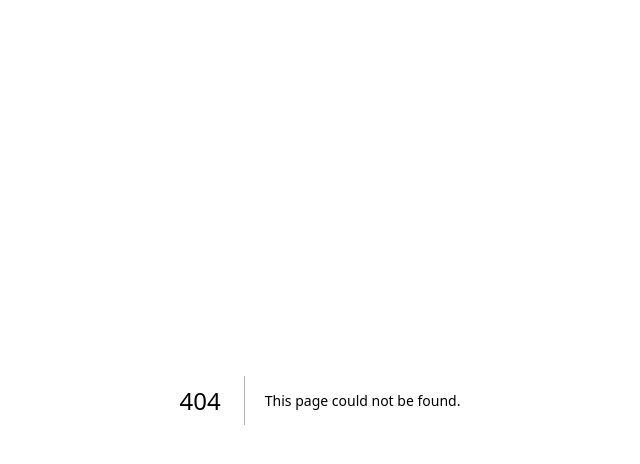
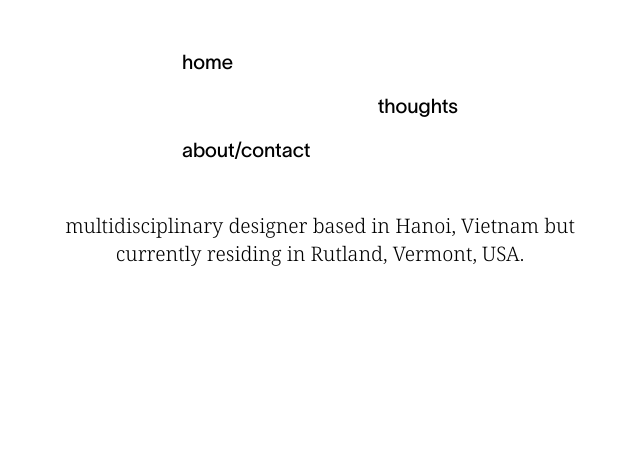
Before and after one commit to vumihn/hoaibao-imaginative, a Next.js app: page /works in a window 1280 px wide. Before the commit this address had no page. Shown: the top 464 px of the page, without its empty margins (320-960 px from the left). Built offline with nearby package versions, Linux system fonts and the light colour scheme.

Commit message:
Second commit

```diff
--- a/app/layout.tsx
+++ b/app/layout.tsx
@@ -2,6 +2,7 @@ import type { Metadata } from "next";
 import { Noto_Serif } from "next/font/google";
 import Lausanne from "next/font/local";
 import "./globals.css";
+import PageTransition from "@/components/PageTransition";
 
 const noto = Noto_Serif({
   variable: "--font-noto-serif",
--- a/app/page.tsx
+++ b/app/page.tsx
@@ -1,8 +1,10 @@
 import Navbar from "@/components/navbar";
+import PageTransition from "@/components/PageTransition";
 import Image from "next/image";
 
 export default function Home() {
   return (
+    <PageTransition>
       <div className="min-h-screen bg-white py-12 px-4">
         <div className="max-w-6xl mx-auto grid grid-cols-8 gap-4">
           <div className="col-start-3 col-span-4 text-center">
@@ -33,7 +35,7 @@ export default function Home() {
             </div>
 
             <div>
-            <p className="font-serif text-xl font-light mb-10">multidisciplinary designer based in Hanoi, Vietnam but<br/>
+              <p className="font-serif text-xl font-light mb-12">multidisciplinary designer based in Hanoi, Vietnam but<br/>
               currently residing in Rutland, Vermont, USA.</p>
             </div>
 
@@ -43,5 +45,6 @@ export default function Home() {
           </div>
         </div>
       </div>
+    </PageTransition>
   );
 }
--- /dev/null
+++ b/app/works/page.tsx
@@ -0,0 +1,24 @@
+import Navbar from "@/components/navbar";
+import PageTransition from "@/components/PageTransition";
+import Image from "next/image";
+
+export default function Home() {
+  return (
+    <PageTransition>
+        <div className="min-h-screen bg-white py-12 px-4">
+        <div className="max-w-6xl mx-auto grid grid-cols-8 gap-4">
+            <div className="col-start-3 col-span-4 text-center">
+            <div>
+                <Navbar/>
+            </div>
+
+            <div>
+                <p className="font-serif text-xl font-light mb-12">multidisciplinary designer based in Hanoi, Vietnam but<br/>
+                currently residing in Rutland, Vermont, USA.</p>
+            </div>
+            </div>
+        </div>
+        </div>
+    </PageTransition>
+  );
+}
--- /dev/null
+++ b/components/PageTransition.tsx
@@ -0,0 +1,24 @@
+"use client";
+
+import { motion } from "framer-motion";
+import { ReactNode } from "react";
+
+interface PageTransitionProps {
+  children: ReactNode;
+}
+
+export default function PageTransition({ children }: PageTransitionProps) {
+  return (
+    <motion.div
+      initial={{ opacity: 0, y: 20 }}
+      animate={{ opacity: 1, y: 0 }}
+      exit={{ opacity: 0, y: -20 }}
+      transition={{
+        duration: 0.5,
+        ease: "easeInOut",
+      }}
+    >
+      {children}
+    </motion.div>
+  );
+}
--- a/components/navbar.tsx
+++ b/components/navbar.tsx
@@ -1,8 +1,26 @@
+"use client";
+
 import { navItems } from "@/lib/constants";
 import Link from "next/link";
+import { usePathname } from "next/navigation";
 
 export default function Navbar() {
-    const getHoverColor = (itemName: string) => {
+    const pathname = usePathname(); // Get the current path
+
+    const getHoverColor = (itemName: string, currentPage: string) => {
+      if (itemName === "home") {
+        switch (currentPage) {
+        case "/works":
+            return "hover:bg-[#FF0004]";
+        case "/thoughts":
+            return "hover:bg-[#FFE500]";
+        case "/about/contact":
+            return "hover:bg-[#00E522]";
+        default:
+            return "hover:bg-gray-500";
+        }
+    }
+
     switch (itemName) {
         case "works":
             return "hover:bg-[#FF0004]";
@@ -15,16 +33,43 @@ export default function Navbar() {
         }
   };
 
+    const getDynamicNavItems = () => {
+    switch (pathname) {
+      case "/works":
+        return [
+          { name: "home", href: "/" },           // Inherits red hover (works color)
+          { name: "thoughts", href: "/thoughts" },
+          { name: "about/contact", href: "/about" },
+        ];
+      case "/thoughts":
+        return [
+          { name: "works", href: "/works" },
+          { name: "home", href: "/" },           // Inherits yellow hover (thoughts color)
+          { name: "about/contact", href: "/about" },
+        ];
+      case "/about":
+        return [
+          { name: "works", href: "/works" },
+          { name: "thoughts", href: "/thoughts" },
+          { name: "home", href: "/" },           // Inherits green hover (about/contact color)
+        ];
+      default: // Homepage
+        return navItems;
+    }
+  };
+
+  const currentNavItems = getDynamicNavItems();
+
     return (
-        <nav className="space-y-4 mb-10">
-      {navItems.map((item) => (
+        <nav className="space-y-4 mb-12">
+      {currentNavItems.map((item) => (
         <div key={item.name} className="grid grid-cols-4 gap-4">
           <div className={`col-start-2 col-span-2 ${
             item.name === "thoughts" ? "text-right" : "text-left"
           }`}>
             <Link
               href={item.href}
-              className={`text-xl font-sans font-normal transition-colors ${getHoverColor(item.name)} ${
+              className={`text-xl font-sans font-normal transition-colors ${getHoverColor(item.name, pathname)} ${
                 item.name === "about/contact" ? "" : ""
               }`}
             >
--- a/lib/constants.ts
+++ b/lib/constants.ts
@@ -1,5 +1,5 @@
 export const navItems = [
-  { name: "works", href: "#" },
-  { name: "thoughts", href: "#" },
-  { name: "about/contact", href: "#" },
+  { name: "works", href: "/works"},
+  { name: "thoughts", href: "/thoughts" },
+  { name: "about/contact", href: "about/contact" },
 ];
```
Also changed, not shown: package.json (+7 -6 lines), app/about/contact/page.tsx (added), app/thoughts/page.tsx (added), 1 other file (tests, documents, lock files or other folders). Lines whose indentation alone changed are shown as unchanged.
